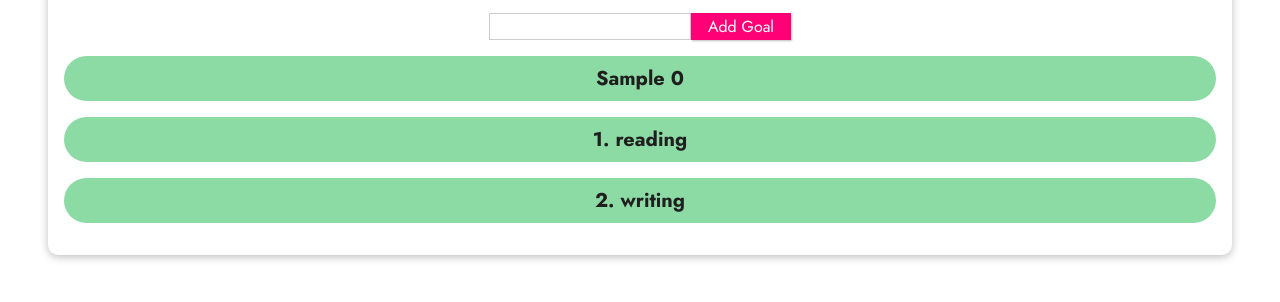
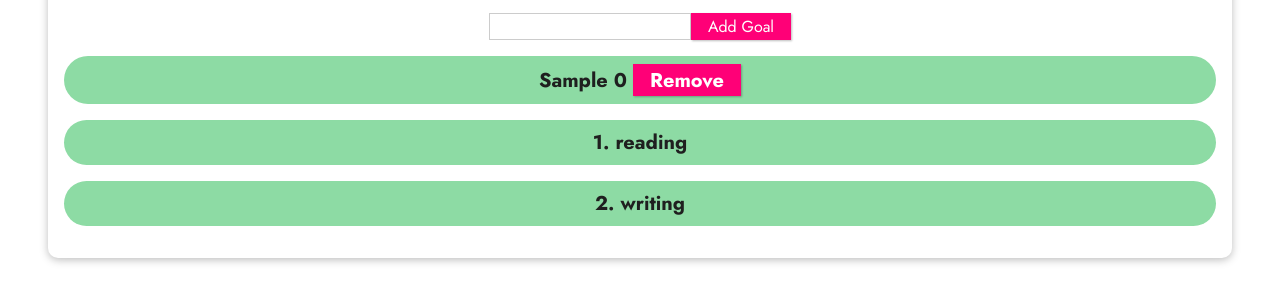
Before and after one commit to NoorMohammadTalukder/Conditional-Rendering-VUE, a plain HTML site: page index.html in a window 1280 px wide. Both pictures are taken after typing "Sample" into the empty fields and a click on the button "Add Goal". Shown: the part 286-588 px from the top of the page. Drawn offline with nearby package versions, Linux system fonts and the light colour scheme.

Commit message:
remove using splice

```diff
--- a/app.js
+++ b/app.js
@@ -20,6 +20,10 @@ const app = Vue.createApp({
       this.goals.push(this.enteredGoal);
       this.enteredGoal="";
     },
+    removeGoal(index) {
+      this.goals.splice(index,1);
+
+    },
   },
 });
 
--- a/index.html
+++ b/index.html
@@ -22,7 +22,9 @@
       <button @click="addGoal">Add Goal</button>
       <p v-if="goals.length===0">No goals have been added yet - please start adding some!</p>
       <ul v-else>
-        <li v-for="(goal,index) in goals">{{goal}} {{index}}</li>
+        <li v-for="(goal,index) in goals">{{goal}} {{index}}
+          <button @click="removeGoal(index)">Remove</button>
+        </li>
       </ul>
       <ul >
         <li v-for="value in toDo">{{value.id + ". "+ value.task}}</li>
```
